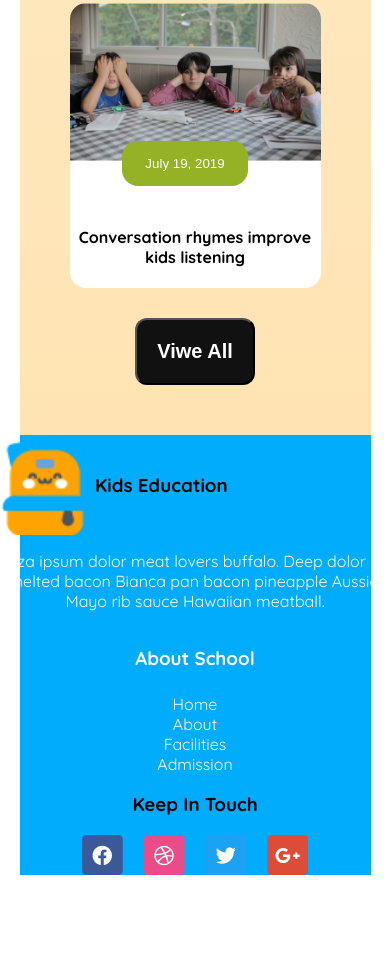
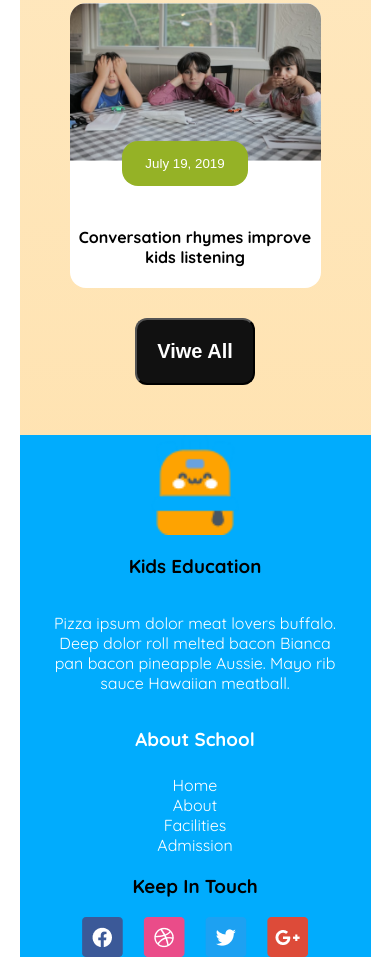
Before and after one commit to fatehaakter07/kids-school-repo, a plain HTML site: page index.html in a window 390 px wide. Shown: the part 3986-4943 px from the top of the page. Before the commit the page ends 4861 px from the top, so only its background shows below. Drawn offline with Linux system fonts and the light colour scheme.

Commit message:
final push

```diff
--- a/school.css
+++ b/school.css
@@ -365,7 +365,7 @@ padding: 0 50px;
 }
 
 .footer-logo{
-width: 400px;
+ width: 400px;
 flex-direction: column;
 justify-content: flex-start;
 
@@ -490,11 +490,11 @@ margin: 0 auto;
     position: relative;
     left: -10px;
 }
-/* .desc{
-    font-size: 9px;
-    justify-content: center;
+ .desc{
+
+    padding: 0 50px;
     text-align: center;
-} */
+}
 .foot{
 
     display: flex;
@@ -508,4 +508,9 @@ footer{
     justify-content: center;
     align-items: center;
 }
+.footer-logo-box{
+    display: flex;
+    flex-direction: column;
+
+}
  }
```
